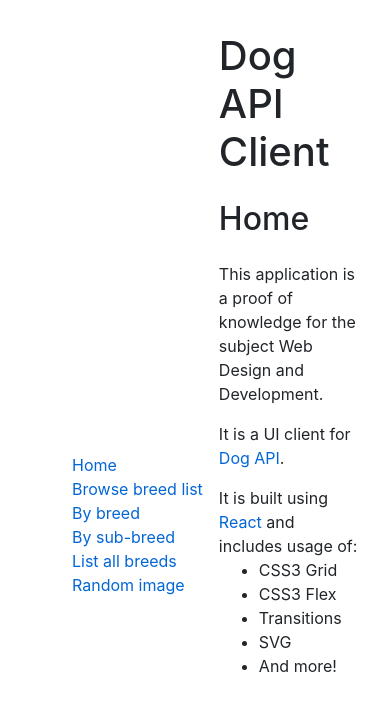
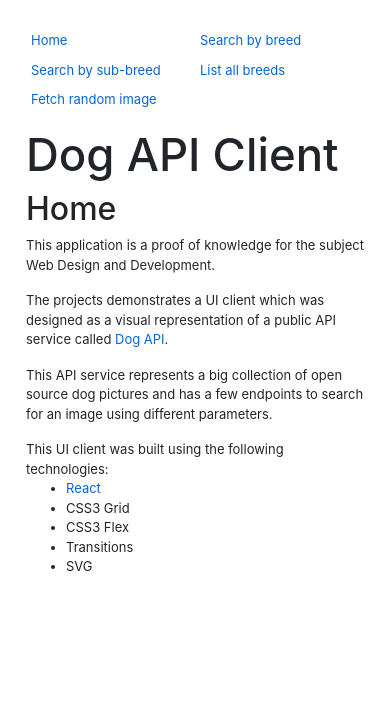
Before and after one commit to Aemilivs/Dog-API-UI, a React (Create React App) app: page / in a window 390 px wide. Shown: the top 710 px of the page. Built offline with nearby package versions, Linux system fonts and the light colour scheme.

Commit message:
Add flex box to the layout.

```diff
--- a/src/App.js
+++ b/src/App.js
@@ -2,7 +2,6 @@ import React, { Component } from 'react';
 import { Route } from 'react-router';
 import { Layout } from './components/Layout';
 import { Home } from './components/Home';
-import { BrowseBreedList } from "./components/endpoints/BrowseBreedList";
 import { ByBreed } from "./components/endpoints/ByBreed";
 import { BySubBreed } from "./components/endpoints/BySubBreed";
 import { ListAllBreeds } from "./components/endpoints/ListAllBreeds";
@@ -17,7 +16,6 @@ export default class App extends Component {
     return (
       <Layout>
         <Route exact path='/' component={Home} />
-        <Route path='/browse-breed-list' component={BrowseBreedList} />
         <Route path='/by-breed' component={ByBreed} />
         <Route path='/by-sub-breed' component={BySubBreed} />
         <Route path='/list-all-breeds' component={ListAllBreeds} />
--- a/src/components/Home.js
+++ b/src/components/Home.js
@@ -5,23 +5,24 @@ export class Home extends Component {
 
   render() {
     return (
-      <div class="endpoint">
+      <div>
         <h2>Home</h2>
         <div>
           <p>This application is a proof of knowledge for the subject Web Design and Development.</p>
-          <p>It is a UI client for <a href="https://dog.ceo/dog-api/">Dog API</a>.</p>
+          <p>The projects demonstrates a UI client which was designed as a visual representation of a public API service called <a href="https://dog.ceo/dog-api/">Dog API</a>.</p>
+          <p>This API service represents a big collection of open source dog pictures and has a few endpoints to search for an image using different parameters.</p>
           <span>
-            It is built using <a href="https://reactjs.org/">React</a> and includes usage of:
-        <ul>
+            This UI client was built using the following technologies:
+            <ul>
+              <li><a href="https://reactjs.org">React</a></li>
               <li>CSS3 Grid</li>
               <li>CSS3 Flex</li>
               <li>Transitions</li>
               <li>SVG</li>
-              <li>And more!</li>
             </ul>
           </span>
         </div>
-      </div>
+        </div>
     );
   }
 }
--- a/src/components/Layout.css
+++ b/src/components/Layout.css
@@ -2,16 +2,11 @@ body {
     height: 100%;
 }
 
-header {
-    grid-column: 2/2;
-}
-
 .layout {
-    display: grid;
+    display: flex;
+    flex-direction: row;
+    flex-wrap: wrap;
     margin: 2em;
-    grid-template-columns: minmax(max-content, 1fr) 4fr;
-    grid-template-rows: minmax(max-content, 2fr) 6fr 2fr;
-    grid-gap: 1em;
     align-items: center;
     height: calc(90vh - 10px);
 }
@@ -19,30 +14,64 @@ header {
 .endpoint {
     display: grid;
     grid-template-rows: min-content min-content auto;
-    grid-column-start: 2;
-    grid-row-start: 2;
-    grid-gap: 1em;
+    grid-column-gap: 2em;
     height: calc(80vh - 10px);
+    margin-left: 2em;
 }
 
-.endpoint h2 {
-    grid-row: 1/2;
+.endpoint h1 {
+    font-size: 3.5em;
+}
+
+.endpoint-container {
+    display: grid;
+    row-gap: 1em;
 }
 
 .endpoints {
-    grid-row: 2/3;
+    display: flex;
+    flex-direction: column;
 }
 
-.endpoints li {
-    list-style: none;
+.endpoints a {
+    margin: 1em;
 }
 
 .parameters {
+    display: flex;
     grid-column-start: 1;
     grid-row-start: 2;
+    column-gap: 2em;
+}
+
+.parameters a {
+    padding: 5px;
 }
 
 .client {
     grid-column-start: 1;
     grid-row-start: 3;
 }
+
+@media (max-width: 600px) {
+    body {
+        font-size: small;
+    }
+
+    .endpoints {
+        display: flex;
+        flex-direction: row;
+        flex-wrap: wrap;
+        margin-bottom: 1em;
+    }
+
+    .endpoints a {
+        padding: 5px;
+        margin: 0;
+        min-width: 50%;
+    }
+
+    .endpoint {
+        margin-left: 0%;
+    }
+}
--- a/src/components/Layout.js
+++ b/src/components/Layout.js
@@ -6,12 +6,12 @@ import "./Layout.css";
 export class Layout extends Component {
   static displayName = Layout.name;
 
-  render () {
+  render() {
     return (
       <div class="layout">
         <NavigationMenu />
-        <Header />
-        <div>
+        <div class="endpoint">
+          <Header />
           {this.props.children}
         </div>
       </div>
--- a/src/components/NavigationMenu.js
+++ b/src/components/NavigationMenu.js
@@ -22,26 +22,11 @@ export class NavigationMenu extends Component {
   render() {
     return (
       <div class="endpoints">
-        <ul>
-          <li>
-            <NavLink to="/">Home</NavLink>
-          </li>
-          <li>
-            <NavLink to="/browse-breed-list">Browse breed list</NavLink>
-          </li>
-          <li>
-            <NavLink to="/by-breed">By breed</NavLink>
-          </li>
-          <li>
-            <NavLink to="/by-sub-breed">By sub-breed</NavLink>
-          </li>
-          <li>
-            <NavLink to="/list-all-breeds">List all breeds</NavLink>
-          </li>
-          <li>
-            <NavLink to="/random">Random image</NavLink>
-          </li>
-        </ul>
+        <NavLink to="/">Home</NavLink>
+        <NavLink to="/by-breed">Search by breed</NavLink>
+        <NavLink to="/by-sub-breed">Search by sub-breed</NavLink>
+        <NavLink to="/list-all-breeds">List all breeds</NavLink>
+        <NavLink to="/random">Fetch random image</NavLink>
       </div>
     );
   }
--- a/src/components/endpoints/BrowseBreedList.js
+++ /dev/null
@@ -1,16 +0,0 @@
-import React, { Component } from 'react';
-
-export class BrowseBreedList extends Component {
-  static displayName = BrowseBreedList.name;
-
-  render() {
-    return (
-      <div class="endpoint">
-        <h2>Browse Breeds</h2>
-        <div class="client">
-          <p>This is a browser of breeds.</p>
-        </div>
-      </div>
-    );
-  }
-}
--- a/src/components/endpoints/ListAllBreeds.js
+++ b/src/components/endpoints/ListAllBreeds.js
@@ -1,14 +1,16 @@
 import React, { Component } from 'react';
+import DogLogo from '../../svgs/Dog.svg';
 
 export class ListAllBreeds extends Component {
   static displayName = ListAllBreeds.name;
 
   render() {
     return (
-      <div class="endpoint">
+      <div class="endpoint-container">
         <h2>List all breeds</h2>
         <div class="client">
           <p>This page is a test of router properties.</p>
+          <img src={DogLogo} alt="Dog Logo" />
         </div>
       </div>
     );
--- a/src/components/endpoints/parameters/ByBreedParameters.js
+++ b/src/components/endpoints/parameters/ByBreedParameters.js
@@ -6,7 +6,7 @@ export class ByBreedParameters extends Component {
 
     render() {
         return (
-            <div class="endpoint">
+            <div class="endpoint-container">
                 <h2>Browse By Breed</h2>
                 <div class="parameters">
                     <NavLink to="/by-breed/list">List</NavLink>
--- a/src/components/endpoints/parameters/BySubBreedParameters.js
+++ b/src/components/endpoints/parameters/BySubBreedParameters.js
@@ -6,7 +6,7 @@ export class BySubBreedParameters extends Component {
 
     render() {
         return (
-            <div class="endpoint">
+            <div class="endpoint-container">
                 <h2>Browse By Sub-breed</h2>
                 <div class="parameters">
                     <NavLink to="/by-sub-breed/listSubBreeds">List Sub-breeds</NavLink>
--- a/src/components/endpoints/parameters/RandomImageParameters.js
+++ b/src/components/endpoints/parameters/RandomImageParameters.js
@@ -6,14 +6,14 @@ export class RandomImageParameters extends Component {
 
     render() {
         return (
-            <div class="endpoint">
+            <div class="endpoint-container">
                 <h2>Random Image</h2>
                 <div class="parameters">
                     <NavLink to="/random/image">Image</NavLink>
                     <NavLink to="/random/images">Images</NavLink>
-                    <div class="client">
-                        {this.props.children}
-                    </div>
+                </div>
+                <div class="client">
+                    {this.props.children}
                 </div>
             </div>
         );
--- a/src/custom.css
+++ b/src/custom.css
@@ -1,14 +1,3 @@
-/* Provide sufficient contrast against white background */
 a {
   color: #0366d6;
 }
-
-code {
-  color: #E01A76;
-}
-
-.btn-primary {
-  color: #fff;
-  background-color: #1b6ec2;
-  border-color: #1861ac;
-}
```
Also changed, not shown: src/svgs/Dog.svg (added).
